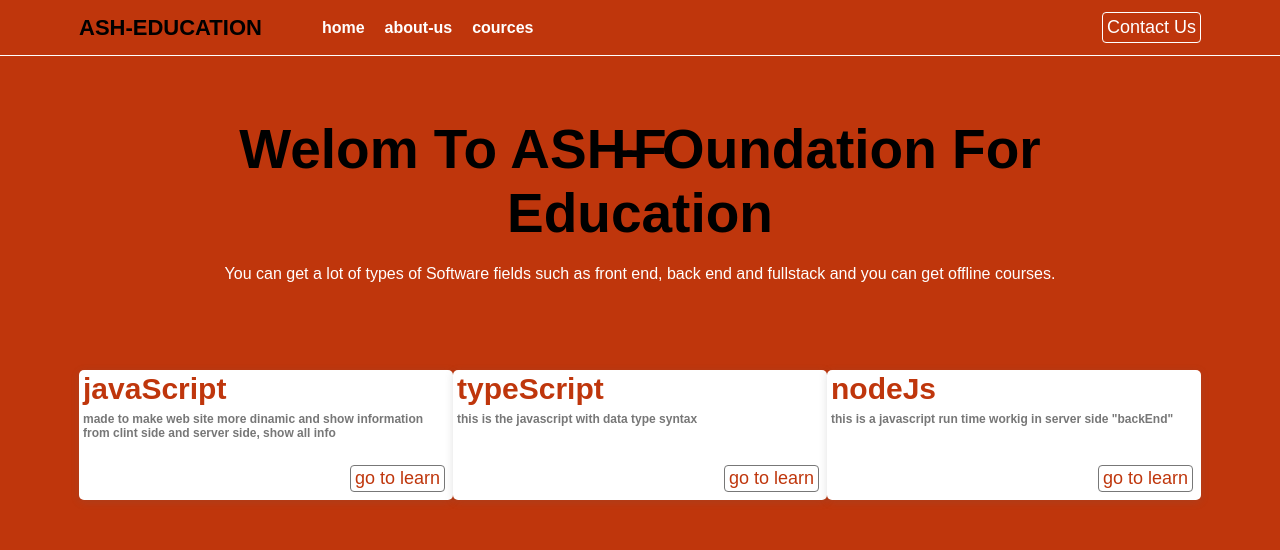
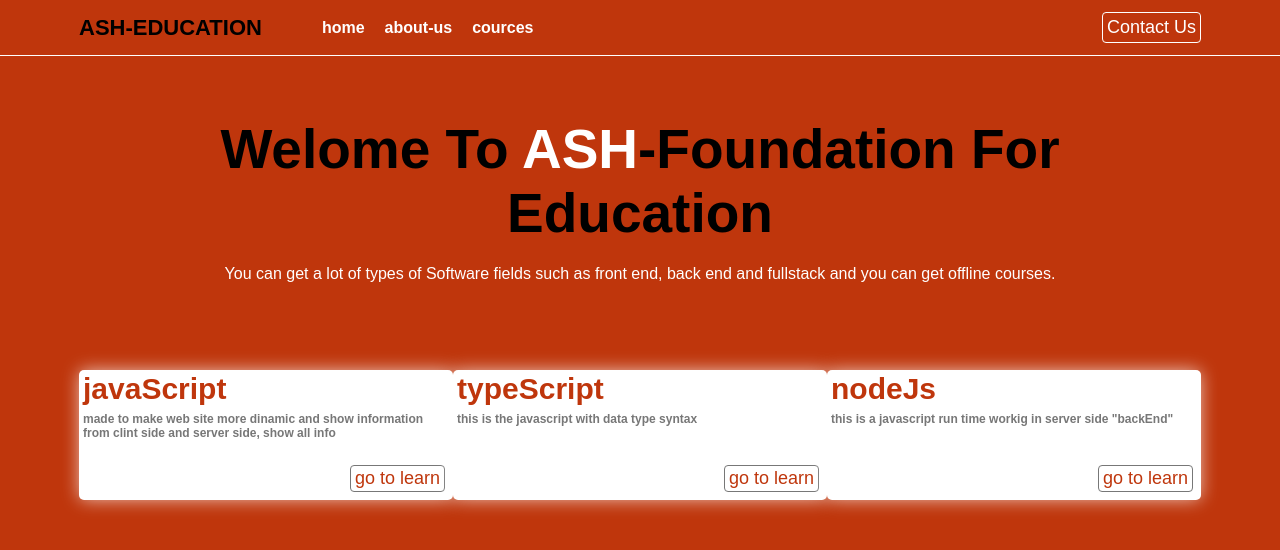
Before and after one commit to ASH-COMPONENTS/ASH-Components, a Next.js app: page / in a window 1280 px wide. Shown: the top 550 px of the page. Built offline with nearby package versions, Linux system fonts and the light colour scheme.

Commit message:
starthandel cources

```diff
--- a/src/app/components/navgationbar/page.jsx
+++ b/src/app/components/navgationbar/page.jsx
@@ -15,10 +15,10 @@ const Nav = () => {
                         <Link href={'/'} className={styles.link} id={styles.allCources}>
                             cources <span> {MdOutlineExpandMore} </span>
                             <div className={styles.tracks}>
-                                <span className={styles.Togglelink}>ui/ux</span>
-                                <span className={styles.Togglelink}>javaScript</span>
-                                <span className={styles.Togglelink}>tyepScript</span>
-                                <span className={styles.Togglelink}>python</span>
+                                <Link href={'/about'} className={styles.link2}>ui/ux</Link>
+                                <Link href={'/about'} className={styles.link2}>javaScript</Link>
+                                <Link href={'/about'} className={styles.link2}>tyepScript</Link>
+                                <Link href={'/about'} className={styles.link2}>python</Link>
                             </div>
                         </Link>
 
--- a/src/app/components/navgationbar/page.module.css
+++ b/src/app/components/navgationbar/page.module.css
@@ -4,7 +4,7 @@
     border-bottom: 1px solid #ffffff;
     position: fixed;
     width: 100%;
-    z-index: 9999;
+    z-index: 1;
 
     .nav{
         display: flex;
@@ -56,7 +56,7 @@
     flex-direction: column;
     gap: 8px;
     width: 140px;
-    height: 160px;
+    height: 180px;
     padding: 6px 0px;
     position: absolute;
     background-color: #fff;
@@ -65,12 +65,12 @@
     border-radius: 4px;
     transition: 0.4s;
 
-    .Togglelink{
+    .link2 {
         position: relative;
         margin-bottom: 2px;
         padding: 0px 3px;
     }
-    .Togglelink::after {
+    .link2::after {
         position: absolute;
         content: '';
         width: 100%;
--- a/src/app/components/trackes/page.module.css
+++ b/src/app/components/trackes/page.module.css
@@ -6,7 +6,8 @@
         border-radius: 5px;
         padding: 2px 4px;
         position: relative;
-        box-shadow: rgba(99, 99, 99, 0.2) 0px 2px 8px 0px;
+        box-shadow: 0px 0px 18px -1px rgba(255, 255, 255, 0.75);
+        z-index: 0;
 
         .name {
             color: #bf360c;
--- a/src/app/home/page.jsx
+++ b/src/app/home/page.jsx
@@ -6,12 +6,10 @@ const Landing = () => {
         <div className={styles.homePage} id='homePage'>
         <div className="container">
             <div className={styles.textContent}>
-            <h1 className={styles.title}>welom to AS<span className={styles.spaces}>H--f </span>oundation for education </h1>
+            <h1 className={styles.title}>welome to <span className={styles.name}>ASH</span>-foundation for education </h1>
             <p className={styles.description}>
                 You can get a lot of types of Software fields such as front end, back end and fullstack and you can get offline courses.
             </p>
-
-
             </div>
         </div>
         </div>
--- a/src/app/home/page.module.css
+++ b/src/app/home/page.module.css
@@ -12,8 +12,8 @@
             font-size: 55px;
             text-transform: capitalize;
 
-            .spaces {
-                letter-spacing: -10px;
+            .name{
+                color: #ffffff;
             }
 
         }
--- /dev/null
+++ b/src/app/tracksBoxes/globals.css
@@ -0,0 +1,7 @@
+/* style={{display: 'flex', justifyContent: 'space-between' ,alignItems: 'center'}} */
+
+.boxes {
+    display: flex;
+    justify-content: space-between;
+    align-items: center;
+}
--- a/src/app/tracksBoxes/page.jsx
+++ b/src/app/tracksBoxes/page.jsx
@@ -1,9 +1,11 @@
 import React from 'react'
 import Tracks from '../components/trackes/Tracks';
+import style from './globals.css'
 
 const TracksBoxses = () => {
     return (
-        <div className='tracks' style={{display: 'flex', justifyContent: 'space-between' ,alignItems: 'center'}}>
+        <>
+            <div className='boxes'>
                 <Tracks
                     trackName={'javaScript'}
                     trackManyInfo={'made to make web site more dinamic and show information from clint side and server side, show all info'}
@@ -23,6 +25,7 @@ const TracksBoxses = () => {
                     linkName={'go to learn'}
                 />
             </div>
+        </>
     )
 }
 
```
Also changed, not shown: src/app/components/trackes/Tracks.jsx (+7 -5 lines). Lines whose indentation alone changed are shown as unchanged.
